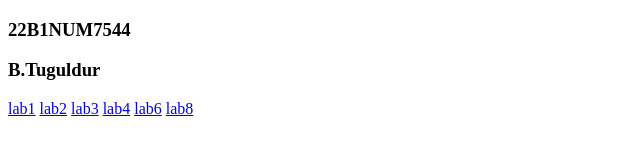
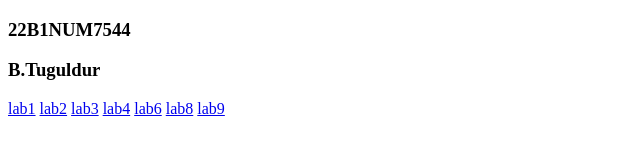
Before and after one commit to 444tugu/LAB1, a plain HTML site: page index.html in a window 1280 px wide. Shown: the full height of the page, 0-640 px from the left. Drawn offline with Linux system fonts and the light colour scheme.

Commit message:
Update index.html

```diff
--- a/index.html
+++ b/index.html
@@ -11,6 +11,7 @@
         <a href="https://444tugu.github.io/LAB4">lab4</a>
         <a href="https://444tugu.github.io/LAB6">lab6</a>
         <a href="https://444tugu.github.io/LAB8">lab8</a>
+        <a href="https://444tugu.github.io/LAB9">lab9</a>
     </body>
 
 
```
